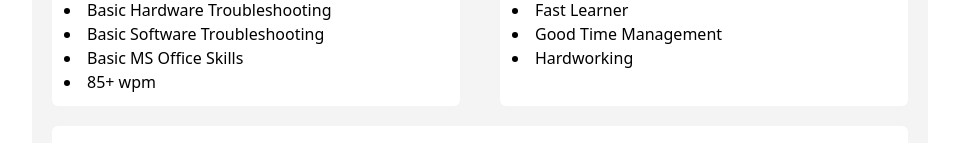
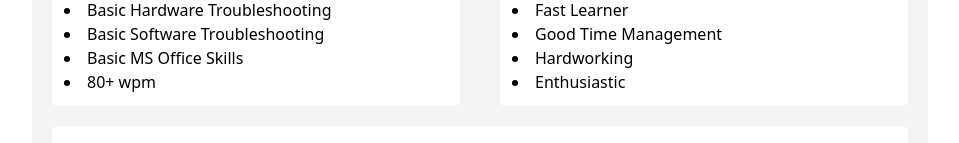
Before and after one commit to moshe002/portfolio, a React (Vite) app: page / in a window 1280 px wide. Both pictures are taken after a click on the button "Skills". Shown: the part 648-791 px from the top of the page, without its empty margins (160-1119 px from the left). Built offline with nearby package versions, Linux system fonts and the light colour scheme.

Commit message:
minor additions

```diff
--- a/src/components/Details.tsx
+++ b/src/components/Details.tsx
@@ -3,7 +3,8 @@ import { useTheme } from "../context/themeContext";
 import { IoMdSchool } from "react-icons/io";
 import { MdOutlineDateRange, MdOutlineMailOutline  } from "react-icons/md";
 import { IoLocationSharp } from "react-icons/io5";
-import { GiBodyHeight } from "react-icons/gi";
+import { MdLocalPhone } from "react-icons/md";
+//import { GiBodyHeight } from "react-icons/gi";
 
 function Details() {
 
@@ -27,9 +28,18 @@ function Details() {
                     <h1>Township, Poog, Toledo City, Cebu, Philippines</h1>
                 </li>
                 <li className="flex items-center gap-2 text-base">
-                    <h1><GiBodyHeight /></h1>
-                    <h1>5'8</h1>
+                    <h1><MdLocalPhone /></h1>
+                    <h1 title="Globe">0906 268 9710</h1>
                 </li>
+                {
+                    /*
+                    <li className="flex items-center gap-2 text-base">
+                        <h1><GiBodyHeight /></h1>
+                        <h1>5'8</h1>
+                    </li>
+                    */
+                }
+
             </ul>
         </div>
         <div className={`p-3 rounded-md ${darkMode ? 'text-white' : 'text-black'} ${darkMode ? 'bg-gray-500' : 'bg-white'}`}>
--- a/src/components/SkillsSection.tsx
+++ b/src/components/SkillsSection.tsx
@@ -94,7 +94,7 @@ function SkillsSection() {
               <li>Basic Hardware Troubleshooting</li>
               <li>Basic Software Troubleshooting</li>
               <li>Basic MS Office Skills</li>
-              <li>85+ wpm</li>
+              <li>80+ wpm</li>
             </ul>
         </div>
         <div className={`flex flex-col gap-3 p-3 w-full ${darkMode ? 'text-white' : 'text-black'} ${darkMode ? 'bg-gray-500' : 'bg-white'} rounded-md`}>
@@ -105,6 +105,7 @@ function SkillsSection() {
               <li>Fast Learner</li>
               <li>Good Time Management</li>
               <li>Hardworking</li>
+              <li>Enthusiastic</li>
             </ul>
         </div>
       </div>
```
